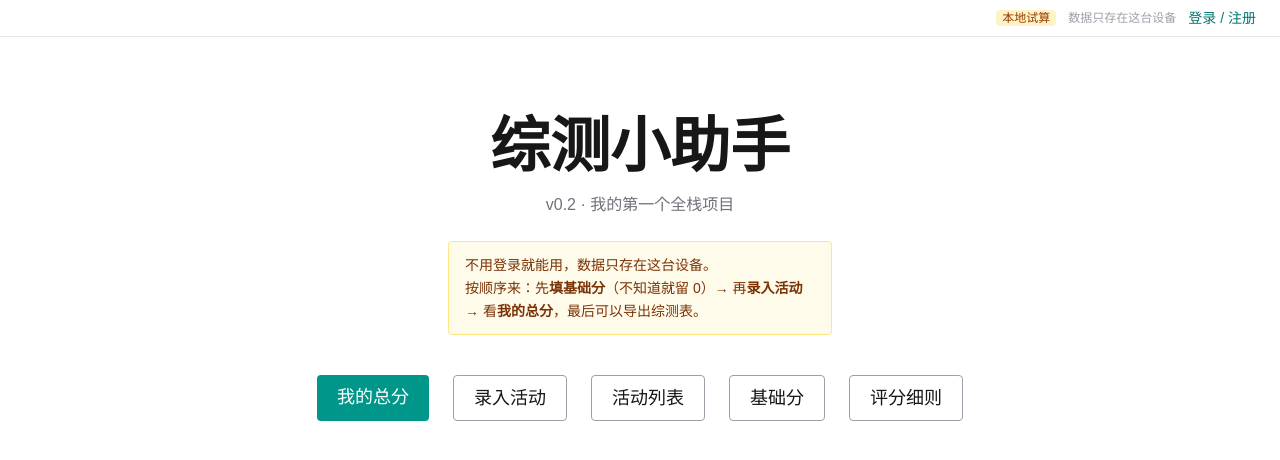
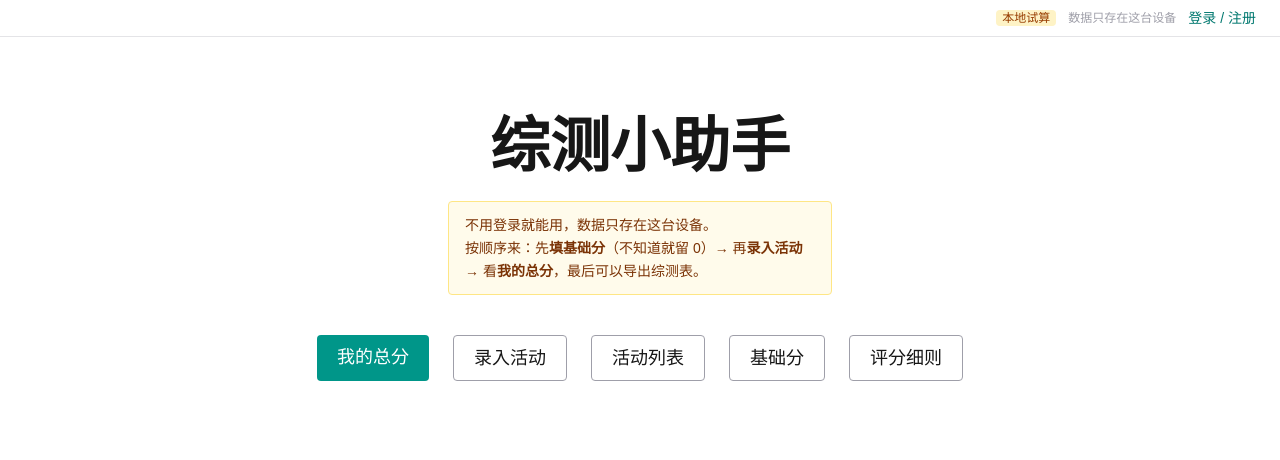
Before and after one commit to Mar-isa-web/zongce-assistant, a Next.js app: page / in a window 1280 px wide. Shown: the top 460 px of the page. Built offline with nearby package versions, Linux system fonts and the light colour scheme; no server answers; the database is empty.

Commit message:
copy: 首页去掉「v0.2 · 我的第一个全栈项目」副标题
对使用者没有信息量（版本号对同学没意义，项目自述也不该占首屏位置），
去掉后标题直接接三步引导 / 功能入口，视觉更干净。

```diff
--- a/src/app/(app)/page.tsx
+++ b/src/app/(app)/page.tsx
@@ -35,8 +35,6 @@ export default function Home() {
   return (
     <main className="flex flex-col items-center px-4 pb-16 pt-10 sm:pt-20">
       <h1 className="text-center text-4xl font-bold sm:text-6xl">综测小助手</h1>
-      <p className="mt-3 text-sm text-zinc-500 sm:mt-4 sm:text-base">v0.2 · 我的第一个全栈项目</p>
-
       {localMode && (
         <p className="mt-6 w-full max-w-sm rounded border border-amber-200 bg-amber-50 px-4 py-3 text-sm leading-relaxed text-amber-900">
           不用登录就能用，数据只存在这台设备。<br />
```
